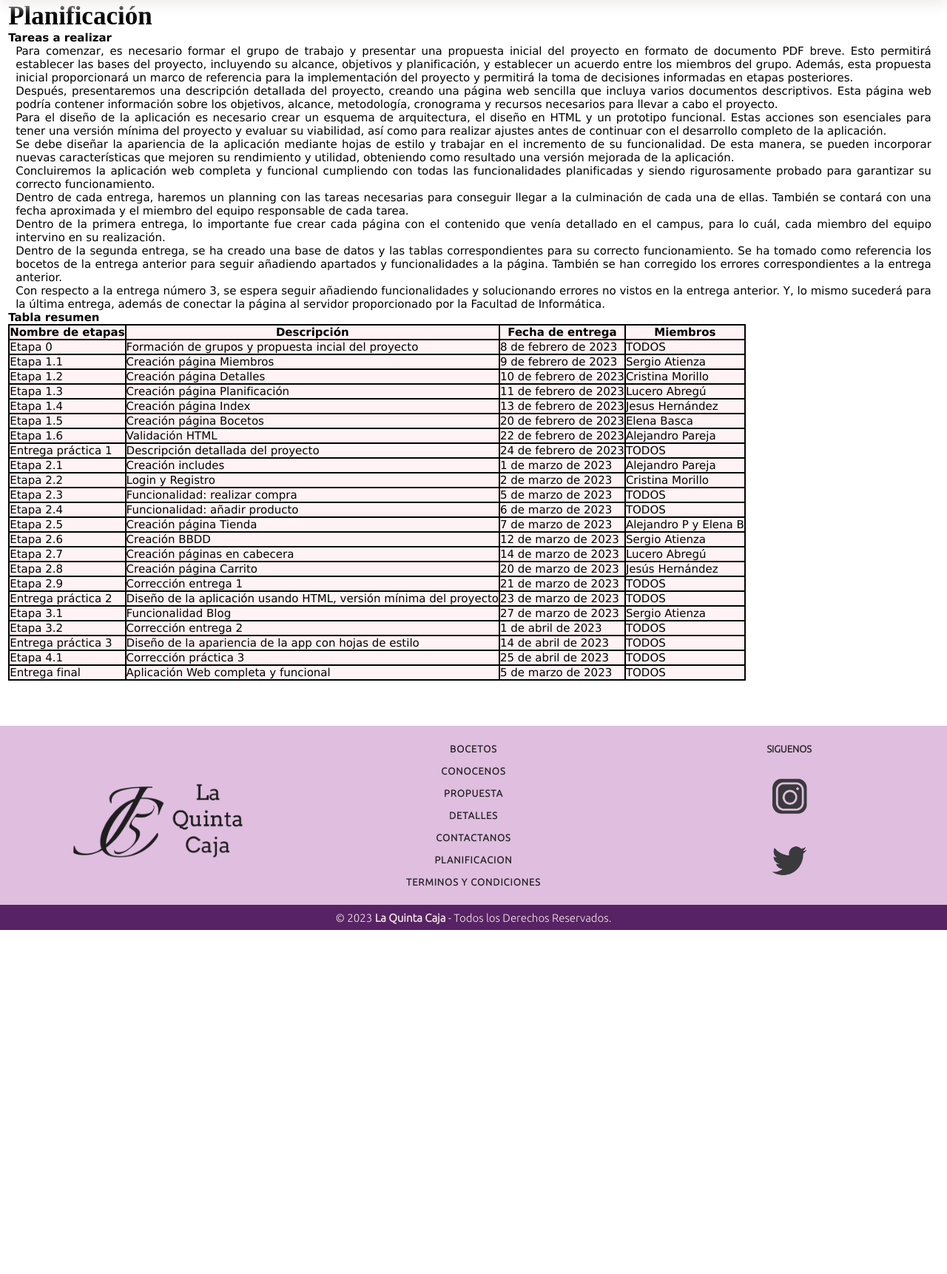
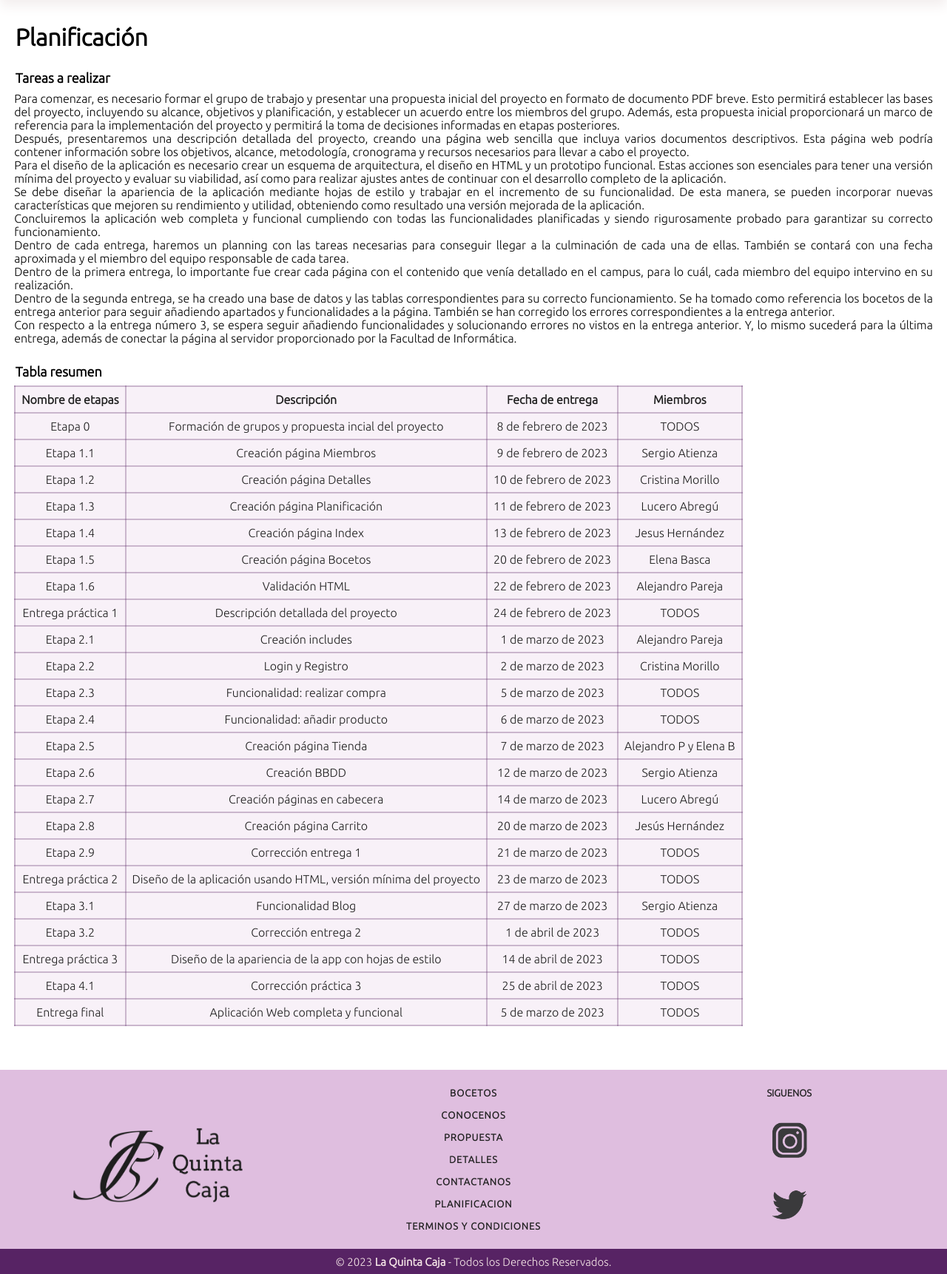
Before and after one commit to alexpareja/AplicacionesWeb, a PHP site: page /planificacion.php in a window 1280 px wide. Shown: the part 59-1781 px from the top of the page at 74% size. Before the commit the page ends 1316 px from the top, so only its background shows below. Run offline with PHP 8.4, Linux system fonts and the light colour scheme.

Commit message:
intento de commit

```diff
--- a/css/plantilla.css
+++ b/css/plantilla.css
@@ -1,7 +1,7 @@
 @import url('https://fonts.googleapis.com/css2?family=Ubuntu:wght@300&display=swap');
 
 main {
-  padding: 3.8rem 0.7rem;
+  padding: 3.7rem 0.7rem;
 }
 
 main article {
@@ -478,42 +474,78 @@ main article {
 }
 
 /*Hoja de estilo planificacion*/
+#planificacion {
+  margin-top: 2rem;
+}
+
+#planificacion h2, #planificacion h3 {
+  padding: 0rem 0.6rem;
+}
+
 #planificacion h2 {
-  font-family: Futura;
-  font-size: 35px;
+  font-family: 'Ubuntu', sans-serif;
+  font-size: xx-large;
   font-weight: bold;
 }
 
+#planificacion h3{
+  font-size: large;
+  padding: 0.5rem 0.6rem;
+}
+
 #planificacion p, h3, th, td {
-  font-family: Verdana;
-    font-size: 15px;
+  font-family: 'Ubuntu', sans-serif;
+  font-size: medium;
 }
 
 #tabla-resumen {
   border-collapse: collapse;
-  background-color: rgba(255,192,203,0.2);
+  background-color: #8000800e;
+  margin-left: 0.5rem;
+  margin-right: 0.5rem;
 }
 
 #tabla-resumen th, td {
-  border: 2px solid black;
+  border: 2px solid #57236449;
+  color: #202020;
+  padding: 0.5rem 0.5rem;
+  text-align: center;
 }
 
 /*Hoja de estilo Terminos y Condiciones*/
 #terminosycondiciones h2 {
-  font-family: Futura;
-  font-size: 35px;
+  font-family: 'Ubuntu', sans-serif;
+  font-size: xx-large;
+  margin-top: 2rem;
+  padding: 0rem 0.5rem;
 }
 
 #terminosycondiciones ul, p {
-  font-family: Verdana;
-  font-size: 15px;
-  margin-right: 10px;
-  margin-left: 10px;
+  padding: 0rem 0.5rem;
+  font-family: 'Ubuntu', sans-serif;
+  font-size: medium;
   text-align: justify;
 }
 
+#terminosycondiciones ul li{
+  padding: 0.3rem 1rem;
+  list-style: none;
+}
+
 /*Hoja de estilo Sobre Nosotros*/
+.nosotros1 {
+  margin-top: 2rem;
+  width: 100%;
+}
+
+.nosotros h2{
+  font-family: 'Ubuntu', sans-serif;
+  font-size: xx-large;
+  padding: 0rem 0.5rem;
+}
+
 #nosotros {
+  margin-top: 2rem;
   display: flex;
   align-items: center;
   justify-content: center;
--- a/planificacion.php
+++ b/planificacion.php
@@ -8,6 +8,7 @@ $tituloPagina = 'Planificacion';
 $contenidoPrincipal = <<<EOS
 <div id="planificacion">
 	<h2>Planificación</h2>
+	<br>
 	<h3>Tareas a realizar</h3>
 	<p>Para comenzar, es necesario formar el grupo de trabajo y presentar una propuesta inicial del proyecto en formato de documento PDF breve. Esto permitirá establecer las bases del proyecto, incluyendo su alcance, objetivos y planificación, y establecer un acuerdo entre los miembros del grupo. Además, esta propuesta inicial proporcionará un marco de referencia para la implementación del proyecto y permitirá la toma de decisiones informadas en etapas posteriores.</p>
 	<p>Después, presentaremos una descripción detallada del proyecto, creando una página web sencilla que incluya varios documentos descriptivos. Esta página web podría contener información sobre los objetivos, alcance, metodología, cronograma y recursos necesarios para llevar a cabo el proyecto.</p>
@@ -18,7 +19,7 @@ $contenidoPrincipal = <<<EOS
 	<p>Dentro de la primera entrega, lo importante fue crear cada página con el contenido que venía detallado en el campus, para lo cuál, cada miembro del equipo intervino en su realización.</p>
 	<p>Dentro de la segunda entrega, se ha creado una base de datos y las tablas correspondientes para su correcto funcionamiento. Se ha tomado como referencia los bocetos de la entrega anterior para seguir añadiendo apartados y funcionalidades a la página. También se han corregido los errores correspondientes a la entrega anterior.</p>
 	<p>Con respecto a la entrega número 3, se espera seguir añadiendo funcionalidades y solucionando errores no vistos en la entrega anterior. Y, lo mismo sucederá para la última entrega, además de conectar la página al servidor proporcionado por la Facultad de Informática.</p>
-
+	<br>
 	<h3>Tabla resumen</h3>
 	<table id="tabla-resumen">
 		<tr>
```
Also changed, not shown: other parts of css/plantilla.css (+10 -14 lines), sobrenosotros.php (+21 -12 lines), terminosycondiciones.php (+10 -6 lines).
